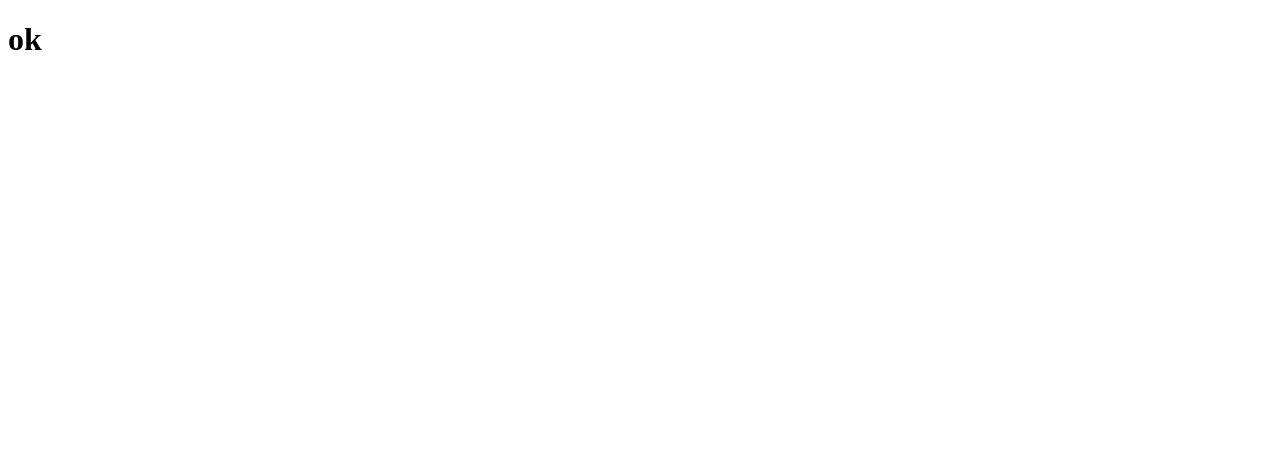
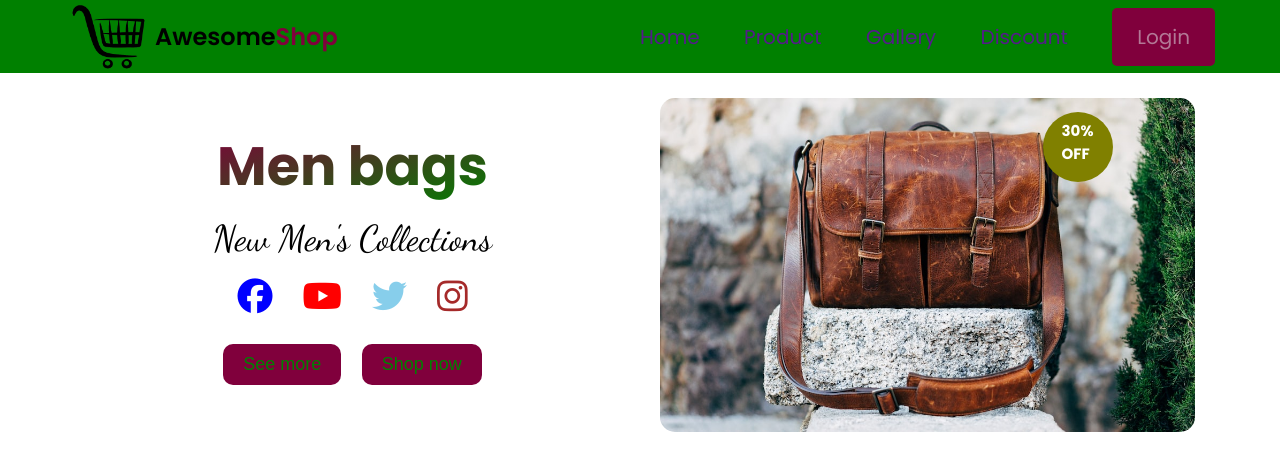
Before and after one commit to timelycoder/awesome-shop, a plain HTML site: page index.html in a window 1280 px wide. Drawn offline with Linux system fonts and the light colour scheme.

Commit message:
added banner section

```diff
--- a/index.html
+++ b/index.html
@@ -6,8 +6,55 @@
   <title>Document</title>
   <link rel="stylesheet" href="styles/style.css">
   <link rel="stylesheet" href="styles/responsive.css">
+  <link rel="preconnect" href="https://fonts.googleapis.com">
+<link rel="preconnect" href="https://fonts.gstatic.com" crossorigin>
+<link href="https://fonts.googleapis.com/css2?family=Dancing+Script&display=swap" rel="stylesheet">
+<link rel="stylesheet" href="https://cdnjs.cloudflare.com/ajax/libs/font-awesome/6.5.1/css/all.min.css" integrity="sha512-DTOQO9RWCH3ppGqcWaEA1BIZOC6xxalwEsw9c2QQeAIftl+Vegovlnee1c9QX4TctnWMn13TZye+giMm8e2LwA==" crossorigin="anonymous" referrerpolicy="no-referrer" />
 </head>
+ <!-- time start 10:40 -->
 <body>
-  <h1>ok</h1>
+  <header class="header">
+    <!-- nav section start  -->
+    <nav class="nav-section">
+      <div class="image-container">
+        <img src="./images/pngwing.com.png" alt="">
+        <p>Awesome<span class="shop">Shop</span></p>
+      </div>
+    <div class="text-container">
+      <a href="">Home</a>
+      <a href="">Product</a>
+      <a href="">Gallery</a>
+      <a href="">Discount</a>
+      <div class="special">
+        <a href="">Login</a>
+      </div>
+    </div>
+  </nav>
+  <!-- nav section start  -->
+</header>
+<main>
+  <!-- banner section start  -->
+  <section class="banner-section">
+    <div class="banner-text">
+      <h2 class="banner-heading">Men bags</h2>
+      <p>New Men's Collections</p>
+      <div class="icon">
+        <span><i style="color: blue;" class="fa-brands fa-facebook"></i></span>
+        <span><i style="color: red;" class="fa-brands fa-youtube"></i></span>
+        <span><i style="color: skyblue;" class="fa-brands fa-twitter"></i></span>
+        <span><i style="color: brown;" class="fa-brands fa-instagram"></i></span>
+
+      </div>
+      <div class="btn">
+        <button class="button">See more</button>
+        <button class="button">Shop now</button></div>
+    </div>
+    <div class="banner-img">
+      <img src="images/banner-image/bag-picture.jpg" alt="">
+      <div class="discount"><h2>30% <br><span>OFF</span></h2></div>
+    </div>
+  </section>
+  <!-- banner section start  -->
+</main>
 </body>
 </html>
--- a/styles/responsive.css
+++ b/styles/responsive.css
@@ -0,0 +1,25 @@
+@media screen and (max-width:550px) {
+  .header {
+    padding: 20px;
+  }
+
+  .nav-section {
+    flex-direction: column;
+    justify-content: center;
+    align-items: center;
+    /* margin-left: 20px; */
+  }
+
+  .image-container {
+    margin-bottom: 20px;
+  }
+
+  .text-container {
+    flex-direction: column;
+    gap: 15px;
+    justify-content: center;
+    align-items: center;
+  }
+
+
+}
--- a/styles/style.css
+++ b/styles/style.css
@@ -0,0 +1,165 @@
+@import url('https://fonts.googleapis.com/css2?family=Poppins:wght@400;500;600;700;900&display=swap');
+
+* {
+  margin: 0;
+  padding: 0;
+  box-sizing: inherit;
+}
+
+html {
+  font-size: 62.5%;
+}
+
+body {
+  box-sizing: border-box;
+  font-family: 'Poppins', sans-serif;
+
+}
+
+.header {
+  background-color: green;
+  margin-bottom: 10px;
+}
+
+.nav-section {
+  max-width: 1150px;
+  margin: 0 auto;
+
+  display: flex;
+}
+
+.image-container {
+
+  /* min-height: 20px; */
+  display: flex;
+  align-items: center;
+  width: 50%;
+  font-size: 24px;
+  font-weight: 600;
+}
+
+.image-container img {
+  /* note give pxicel in this png pic */
+  width: 90px;
+
+}
+
+.image-container p .shop {
+
+  color: rgb(128, 0, 60);
+}
+
+.text-container {
+  display: flex;
+  justify-content: space-between;
+  align-items: center;
+
+
+  width: 50%;
+  font-size: 20px;
+  color: black;
+}
+
+.text-container a {
+  text-decoration: none;
+}
+
+.text-container .special a {
+  color: #e0e1e588;
+  background-color: rgb(128, 0, 60);
+  padding: 15px 25px;
+  border-radius: 5px;
+}
+
+/* banner section start */
+.banner-section {
+  max-width: 1150px;
+  margin: 0 auto;
+  /* border: 3px solid blue; */
+
+  display: flex;
+}
+
+.banner-section * {
+  margin-bottom: 10px;
+}
+
+.banner-text {
+  width: 50%;
+  /* border: 3px solid blue; */
+  display: flex;
+  flex-direction: column;
+  justify-content: center;
+  align-items: center;
+  /* border: 3px solid red; */
+}
+
+.banner-text .banner-heading {
+  font-size: 54px;
+  background: linear-gradient(to right bottom, rgb(128, 0, 60), green);
+  background-clip: text;
+  color: transparent;
+}
+
+.banner-text p {
+  font-size: 36px;
+  font-family: 'Dancing Script', cursive;
+}
+
+.banner-text .icon {
+  font-size: 35px;
+  display: flex;
+  justify-content: space-between;
+  /* align-items: center; */
+  width: 40%;
+}
+
+.btn {
+  display: flex;
+  justify-content: space-between;
+  width: 45%;
+  /* border: 3px solid red; */
+
+}
+
+.button {
+  padding: 10px 20px;
+  background-color: rgb(128, 0, 60);
+  color: green;
+  font-size: 18px;
+  border-radius: 10px;
+  border: none;
+  cursor: pointer;
+}
+
+.banner-img {
+  width: 50%;
+  /* border: 3px solid blue; */
+  padding: 15px 20px;
+  position: relative;
+
+}
+
+.banner-img img {
+  width: 100%;
+  height: 100%;
+  border-radius: 15px;
+}
+
+.banner-img .discount {
+  background-color: olive;
+  color: white;
+  height: 70px;
+  width: 70px;
+  display: flex;
+  align-items: center;
+  justify-content: center;
+  border-radius: 50%;
+  position: absolute;
+  bottom: 70%;
+  left: 70%;
+}
+
+
+
+/* banner section start */
```
